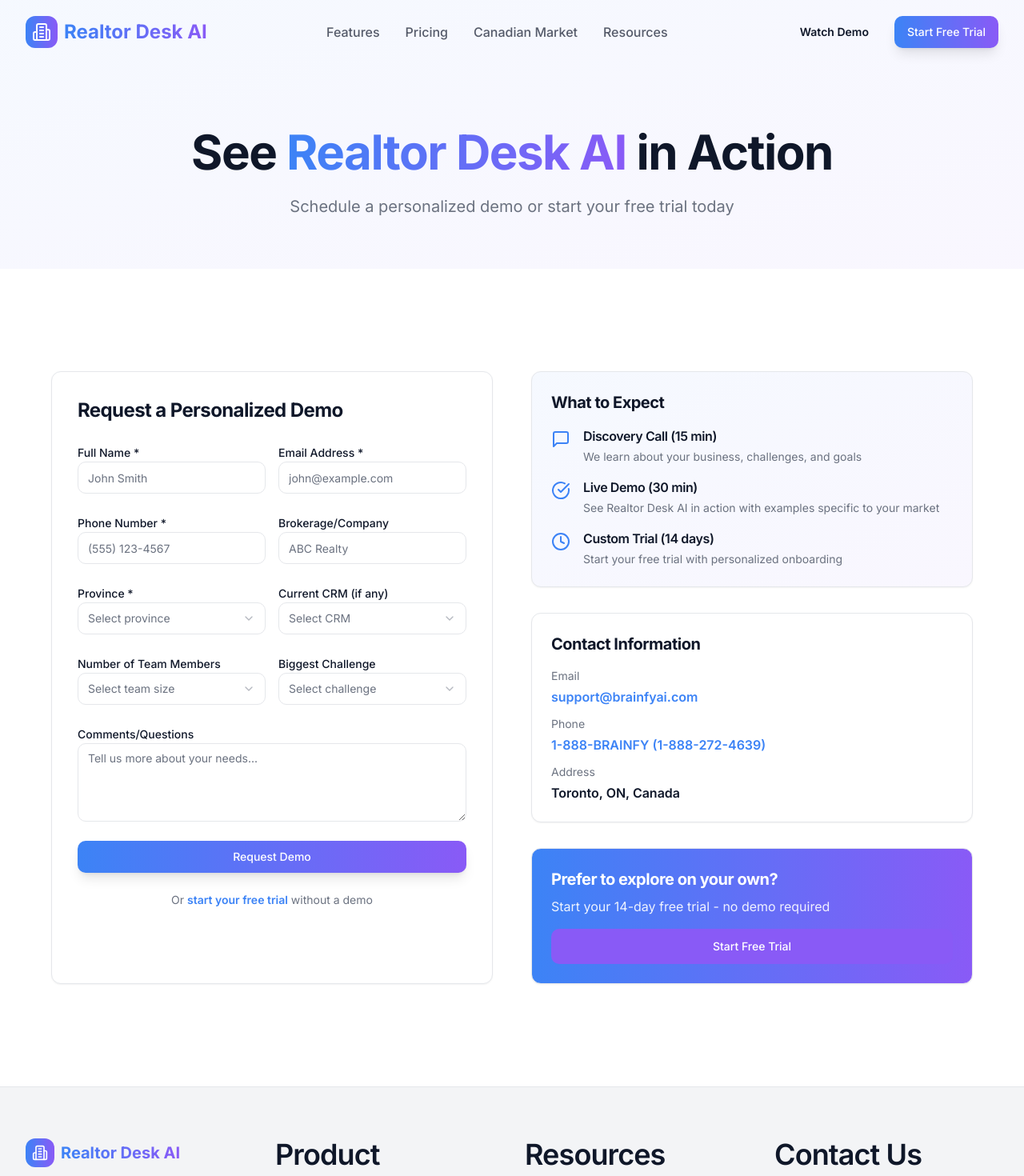
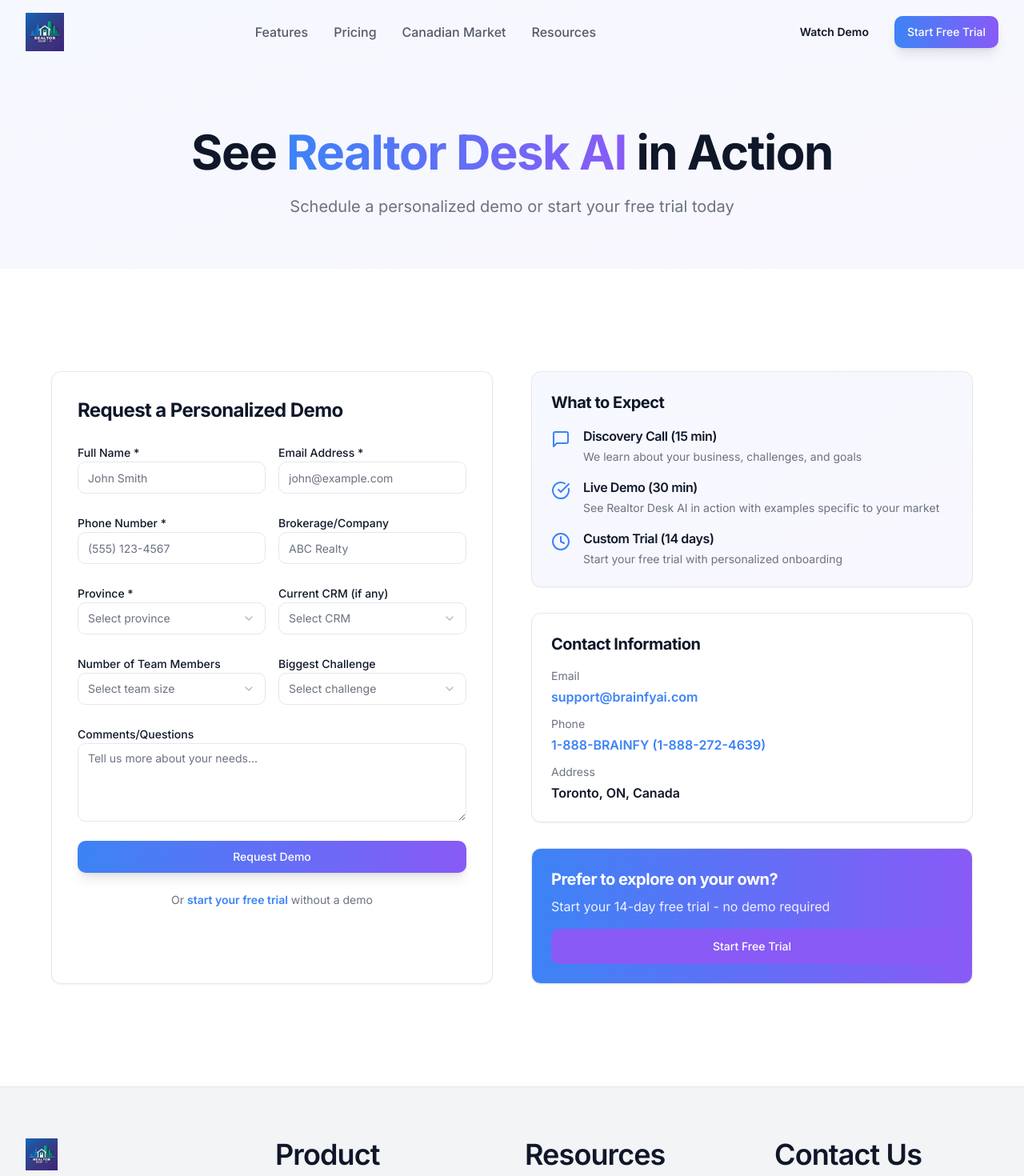
Before and after one commit to Tilak1612/realtor-desk-ai, a React (Vite) app: page /demo in a window 1280 px wide. Shown: the top 1470 px of the page at 80% size. Built offline with nearby package versions, Linux system fonts and the light colour scheme; the HTML template or start-up script is replaced by a standard one.

Commit message:
Replace logo

```diff
--- a/src/components/Footer.tsx
+++ b/src/components/Footer.tsx
@@ -1,5 +1,6 @@
 import { Link } from "react-router-dom";
-import { Building2, Mail, Phone, MapPin, Linkedin, Twitter, Facebook, Instagram } from "lucide-react";
+import { Mail, Phone, MapPin, Linkedin, Twitter, Facebook, Instagram } from "lucide-react";
+import logo from "@/assets/realtor-desk-logo.png";
 
 const Footer = () => {
   return (
@@ -8,16 +9,17 @@ const Footer = () => {
         <div className="grid grid-cols-1 md:grid-cols-2 lg:grid-cols-4 gap-8 mb-8">
           {/* Company Info */}
           <div>
-            <Link to="/" className="flex items-center gap-2 mb-4">
-              <div className="bg-gradient-to-r from-primary to-secondary p-2 rounded-lg">
-                <Building2 className="w-5 h-5 text-white" />
-              </div>
-              <span className="text-xl font-bold gradient-text">Realtor Desk AI</span>
+            <Link to="/" className="flex items-center mb-4">
+              <img
+                src={logo}
+                alt="Realtor Desk AI"
+                className="h-10 w-auto"
+              />
             </Link>
             <p className="text-sm text-muted-foreground mb-4">
               AI-powered solutions for Canadian real estate professionals.
             </p>
-            <p className="text-xs text-muted-foreground italic">
+            <p className="text-xs text-muted-foreground italic mb-4">
               Powered by Brainfy AI Inc
             </p>
             <div className="flex gap-3">
--- a/src/components/Navbar.tsx
+++ b/src/components/Navbar.tsx
@@ -1,7 +1,8 @@
 import { useState, useEffect } from "react";
 import { Link, useLocation } from "react-router-dom";
-import { Menu, X, Building2 } from "lucide-react";
+import { Menu, X } from "lucide-react";
 import { Button } from "@/components/ui/button";
+import logo from "@/assets/realtor-desk-logo.png";
 
 const Navbar = () => {
   const [isScrolled, setIsScrolled] = useState(false);
@@ -34,13 +35,12 @@ const Navbar = () => {
       <div className="container-custom">
         <div className="flex items-center justify-between h-16 md:h-20">
           {/* Logo */}
-          <Link to="/" className="flex items-center gap-2 group">
-            <div className="bg-gradient-to-r from-primary to-secondary p-2 rounded-lg group-hover:scale-110 transition-transform">
-              <Building2 className="w-6 h-6 text-white" />
-            </div>
-            <span className="text-xl md:text-2xl font-bold gradient-text">
-              Realtor Desk AI
-            </span>
+          <Link to="/" className="flex items-center group">
+            <img
+              src={logo}
+              alt="Realtor Desk AI"
+              className="h-10 md:h-12 w-auto group-hover:scale-105 transition-transform"
+            />
           </Link>
 
           {/* Desktop Navigation */}
```
Also changed, not shown: src/assets/realtor-desk-logo.png (added).
